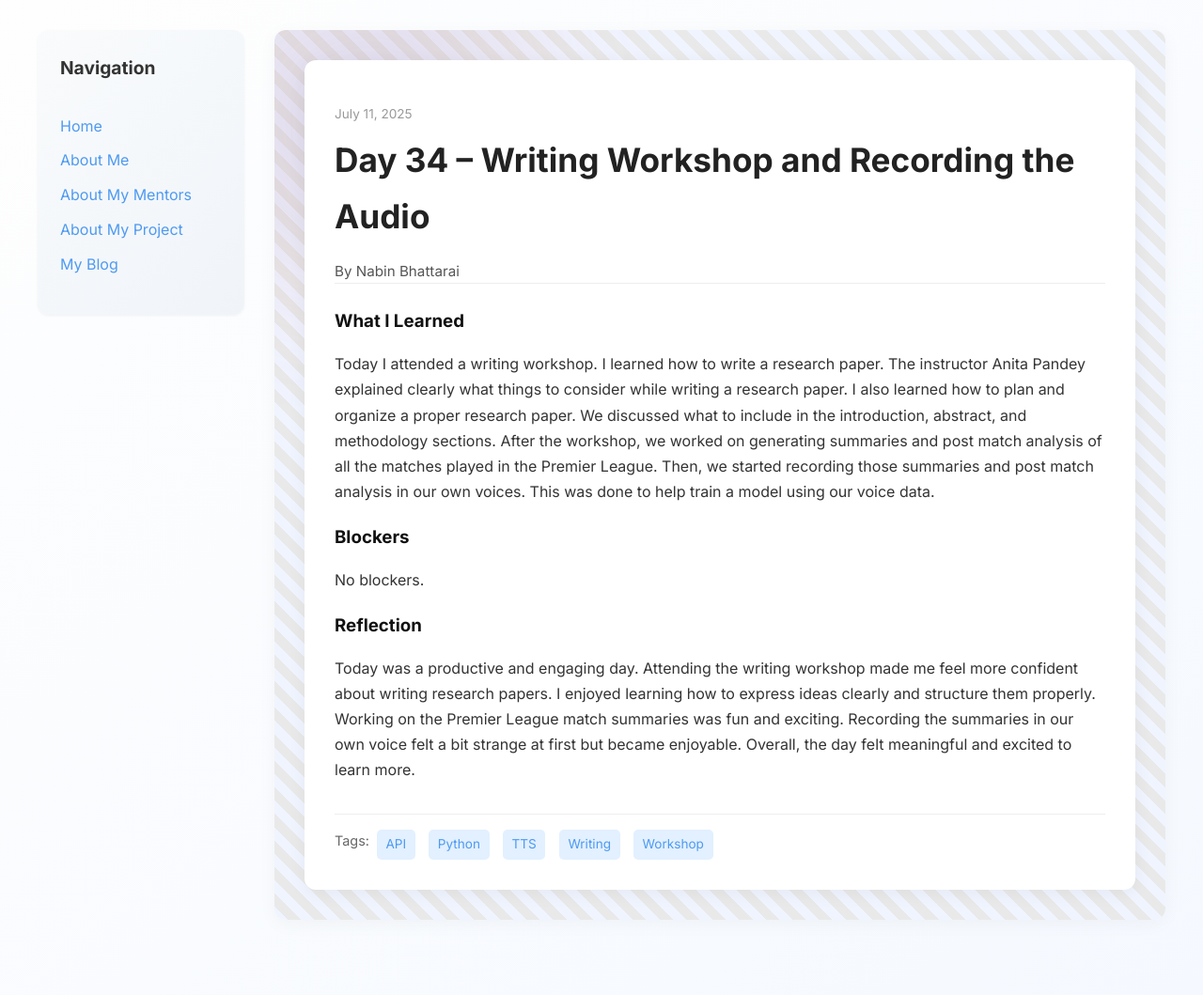
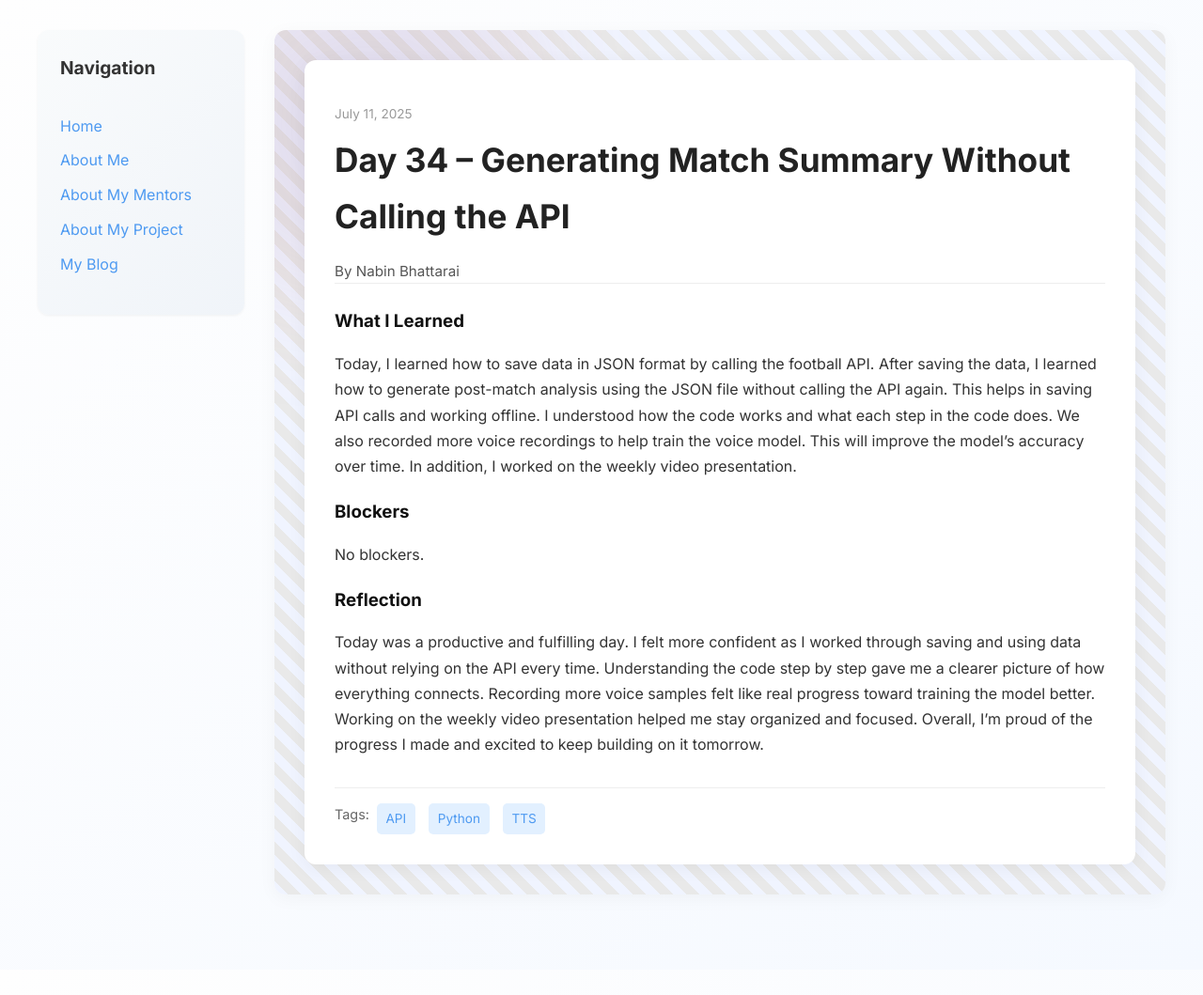
Before and after one commit to bhattarainabin2055/bhattarainabin2055.github.io, a Jekyll site: the page built from _posts/2025-07-11-day-34.md, in a window 1280 px wide. Shown: the whole page at 94% size. Built offline with Jekyll 4.4.1, drawn with Linux system fonts in a browser that asks for light colours; after the commit the page ends 1032 px from its top, so only the background shows below that.

Commit message:
Update 2025-07-11-day-34.md

```diff
--- a/_posts/2025-07-11-day-34.md
+++ b/_posts/2025-07-11-day-34.md
@@ -1,16 +1,16 @@
 ---
 layout: post
-title: "Day 34 – Writing Workshop and Recording the Audio "
+title: "Day 34 – Generating Match Summary Without Calling the API "
 date: 2025-07-11
 author: Nabin Bhattarai
 permalink: /day34.html
-tags: ["API", "Python", "TTS", "Writing", "Workshop"]
+tags: ["API", "Python", "TTS"]
 
 what_i_learned: |
- Today I attended a writing workshop. I learned how to write a research paper. The instructor Anita Pandey explained clearly what things to consider while writing a research paper. I also learned how to plan and organize a proper research paper. We discussed what to include in the introduction, abstract, and methodology sections. After the workshop, we worked on generating summaries and post match analysis of all the matches played in the Premier League. Then, we started recording those summaries and post match analysis in our own voices. This was done to help train a model using our voice data.
+ Today, I learned how to save data in JSON format by calling the football API. After saving the data, I learned how to generate post-match analysis using the JSON file without calling the API again. This helps in saving API calls and working offline. I understood how the code works and what each step in the code does. We also recorded more voice recordings to help train the voice model. This will improve the model's accuracy over time. In addition, I worked on the weekly video presentation.
 blockers: |
  No blockers.
 
 reflection: |
- Today was a productive and engaging day. Attending the writing workshop made me feel more confident about writing research papers. I enjoyed learning how to express ideas clearly and structure them properly. Working on the Premier League match summaries was fun and exciting. Recording the summaries in our own voice felt a bit strange at first but became enjoyable. Overall, the day felt meaningful and excited to learn more.
+ Today was a productive and fulfilling day. I felt more confident as I worked through saving and using data without relying on the API every time. Understanding the code step by step gave me a clearer picture of how everything connects. Recording more voice samples felt like real progress toward training the model better. Working on the weekly video presentation helped me stay organized and focused. Overall, I’m proud of the progress I made and excited to keep building on it tomorrow.
 ---
```
